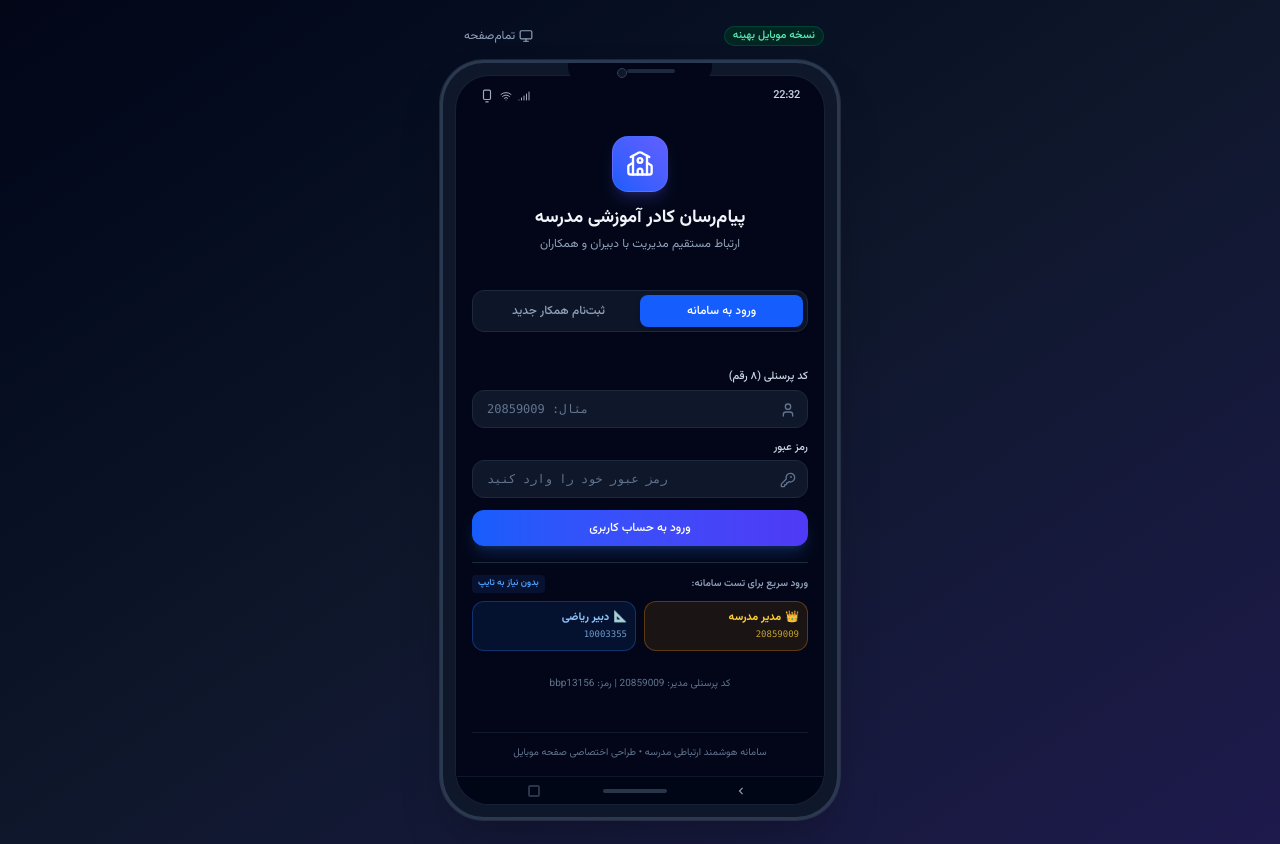
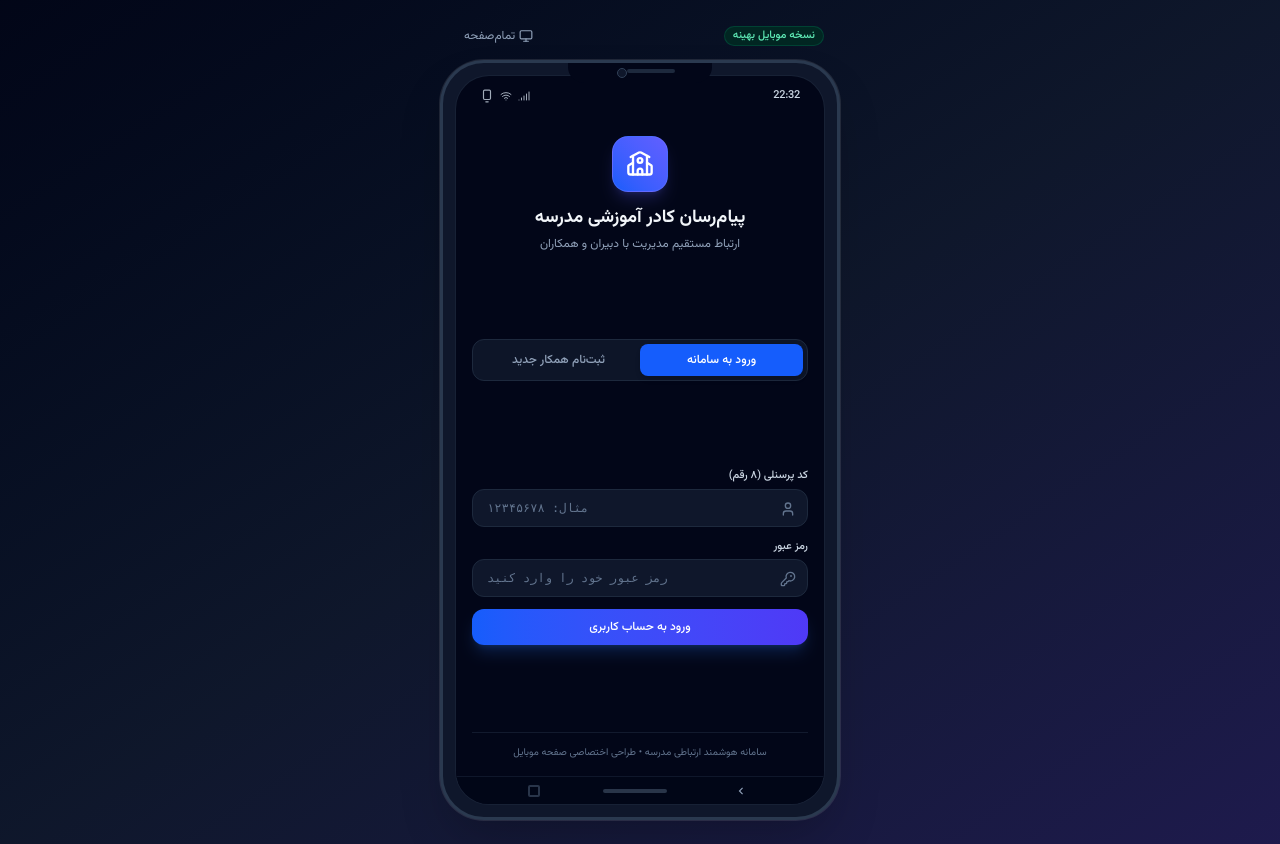
Before and after one commit to bbp1315649/mychat, a React (Vite) app: page / in a window 1280 px wide. Built offline with nearby package versions, Linux system fonts and the light colour scheme; no server answers; the database is empty; the HTML template or start-up script is replaced by a standard one.

Commit message:
refactor(auth): update personnel code placeholders and remove test buttons
Update personnel code input placeholders to use Persian numerals for consistency and remove development-only quick login buttons from the authentication modal.

```diff
--- a/src/components/AuthModal.tsx
+++ b/src/components/AuthModal.tsx
@@ -153,7 +153,7 @@ export const AuthModal: React.FC<AuthModalProps> = ({ onSuccess }) => {
                 maxLength={8}
                 value={personnelCode}
                 onChange={(e) => setPersonnelCode(toEnglishDigits(e.target.value).replace(/\D/g, ''))}
-                placeholder="مثال: 20859009"
+                placeholder="مثال: ۱۲۳۴۵۶۷۸"
                 className="w-full bg-slate-900 border border-slate-800 rounded-xl px-3.5 py-2.5 text-xs text-slate-100 placeholder:text-slate-500 focus:outline-none focus:border-blue-500 transition-colors pr-9 text-left font-mono"
                 dir="ltr"
               />
@@ -185,75 +185,6 @@ export const AuthModal: React.FC<AuthModalProps> = ({ onSuccess }) => {
           >
             {loading ? 'در حال ورود...' : 'ورود به حساب کاربری'}
           </button>
-
-          {/* Quick 1-Click Login for Testing */}
-          <div className="mt-4 pt-3 border-t border-slate-800 space-y-2">
-            <div className="text-[10px] text-slate-400 font-semibold flex items-center justify-between">
-              <span>ورود سریع برای تست سامانه:</span>
-              <span className="text-[9px] text-blue-400 bg-blue-500/10 px-1.5 py-0.5 rounded">بدون نیاز به تایپ</span>
-            </div>
-
-            <div className="grid grid-cols-2 gap-2">
-              <button
-                type="button"
-                onClick={async () => {
-                  setPersonnelCode('20859009');
-                  setPassword('bbp13156');
-                  setError(null);
-                  setLoading(true);
-                  try {
-                    const user = await api.login('20859009', 'bbp13156');
-                    onSuccess(user);
-                  } catch (err: any) {
-                    setError(err.message || 'خطا در ورود سریع');
-                  } finally {
-                    setLoading(false);
-                  }
-                }}
-                disabled={loading}
-                className="p-2 rounded-xl bg-amber-500/10 hover:bg-amber-500/20 border border-amber-500/30 text-amber-300 text-right flex flex-col gap-0.5 transition-all active:scale-95"
-              >
-                <div className="text-[11px] font-bold flex items-center gap-1">
-                  <span>👑</span>
-                  <span>مدیر مدرسه</span>
-                </div>
-                <div className="text-[9px] opacity-75 font-mono">20859009</div>
-              </button>
-
-              <button
-                type="button"
-                onClick={async () => {
-                  setPersonnelCode('10003355');
-                  setPassword('math_pass_123');
-                  setError(null);
-                  setLoading(true);
-                  try {
-                    const user = await api.login('10003355', 'math_pass_123');
-                    onSuccess(user);
-                  } catch (err: any) {
-                    setError(err.message || 'خطا در ورود سریع');
-                  } finally {
-                    setLoading(false);
-                  }
-                }}
-                disabled={loading}
-                className="p-2 rounded-xl bg-blue-500/10 hover:bg-blue-500/20 border border-blue-500/30 text-blue-300 text-right flex flex-col gap-0.5 transition-all active:scale-95"
-              >
-                <div className="text-[11px] font-bold flex items-center gap-1">
-                  <span>📐</span>
-                  <span>دبیر ریاضی</span>
-                </div>
-                <div className="text-[9px] opacity-75 font-mono">10003355</div>
-              </button>
-            </div>
-          </div>
-
-          {/* Footer note */}
-          <div className="pt-2 text-center">
-            <span className="text-[10px] text-slate-500">
-              کد پرسنلی مدیر: 20859009 | رمز: bbp13156
-            </span>
-          </div>
         </form>
       )}
 
--- a/src/components/UserProfile.tsx
+++ b/src/components/UserProfile.tsx
@@ -406,7 +406,7 @@ export const UserProfile: React.FC<UserProfileProps> = ({
                   onChange={(e) => setPersonnelCode(e.target.value.replace(/\D/g, ''))}
                   required
                   dir="ltr"
-                  placeholder="20859009"
+                  placeholder="مثال: ۱۲۳۴۵۶۷۸"
                   className="w-full bg-slate-950 border border-slate-800 focus:border-amber-500 rounded-2xl px-3.5 py-2.5 text-xs text-slate-100 font-mono text-left placeholder:text-slate-600 focus:outline-none transition-colors"
                 />
               </div>
```
